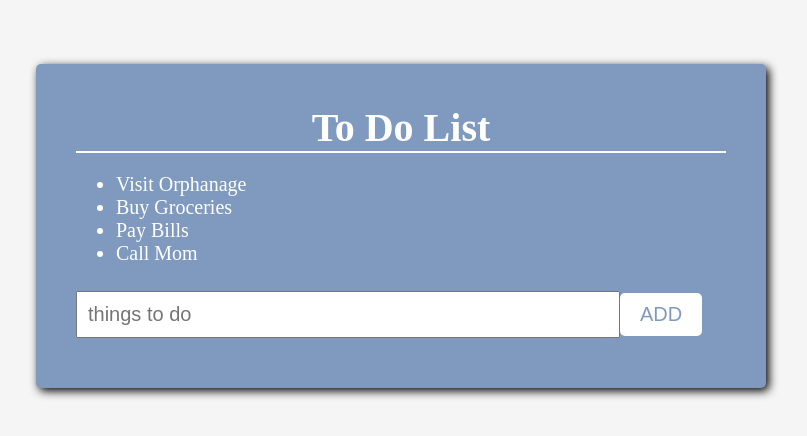
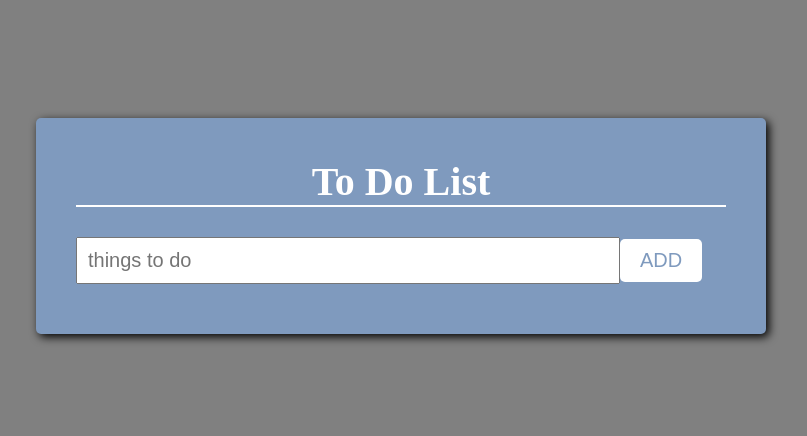
Before and after one commit to Rholla999/TODO-LIST, a React (Vite) app in the folder my-react-app/: page / in a window 1280 px wide. Shown: the part 182-618 px from the top of the page, without its empty margins (239-1046 px from the left). Built offline with nearby package versions, Linux system fonts and the light colour scheme.

Commit message:
removeItem function

```diff
--- a/my-react-app/src/App.jsx
+++ b/my-react-app/src/App.jsx
@@ -7,7 +7,6 @@
     <>
 
 
-
       <Todo />
     </>
   )
--- a/my-react-app/src/Todo.jsx
+++ b/my-react-app/src/Todo.jsx
@@ -2,7 +2,7 @@
 
 function Todo() {
 
-    const [list, setList] = useState(['Visit Orphanage', 'Buy Groceries', 'Pay Bills', 'Call Mom']);
+    const [list, setList] = useState([]);
 
     const addBtn = () => {
         let input = document.getElementById('addList').value;
@@ -13,6 +13,9 @@
         }
         setList([...list, input]);
     }
+    function removeItem(index){
+        setList(list.filter((_, i) => i !== index))
+    }
 
     return (
         <>
@@ -20,7 +23,7 @@
             <h2>To Do List</h2>
             <ul>
                 {list.map((item, index) =>(
-                <li key={index}> {item} </li>
+                <li key={index} onClick={() =>removeItem(index)}> {item} </li>
                 ))}
             </ul>
             <input type="text" placeholder='things to do' id='addList' />
--- a/my-react-app/src/index.css
+++ b/my-react-app/src/index.css
@@ -1,5 +1,5 @@
 body {
-  background: whitesmoke;
+  background: grey;
   height: 100vh;
   display: flex;
   justify-content: center;
```
